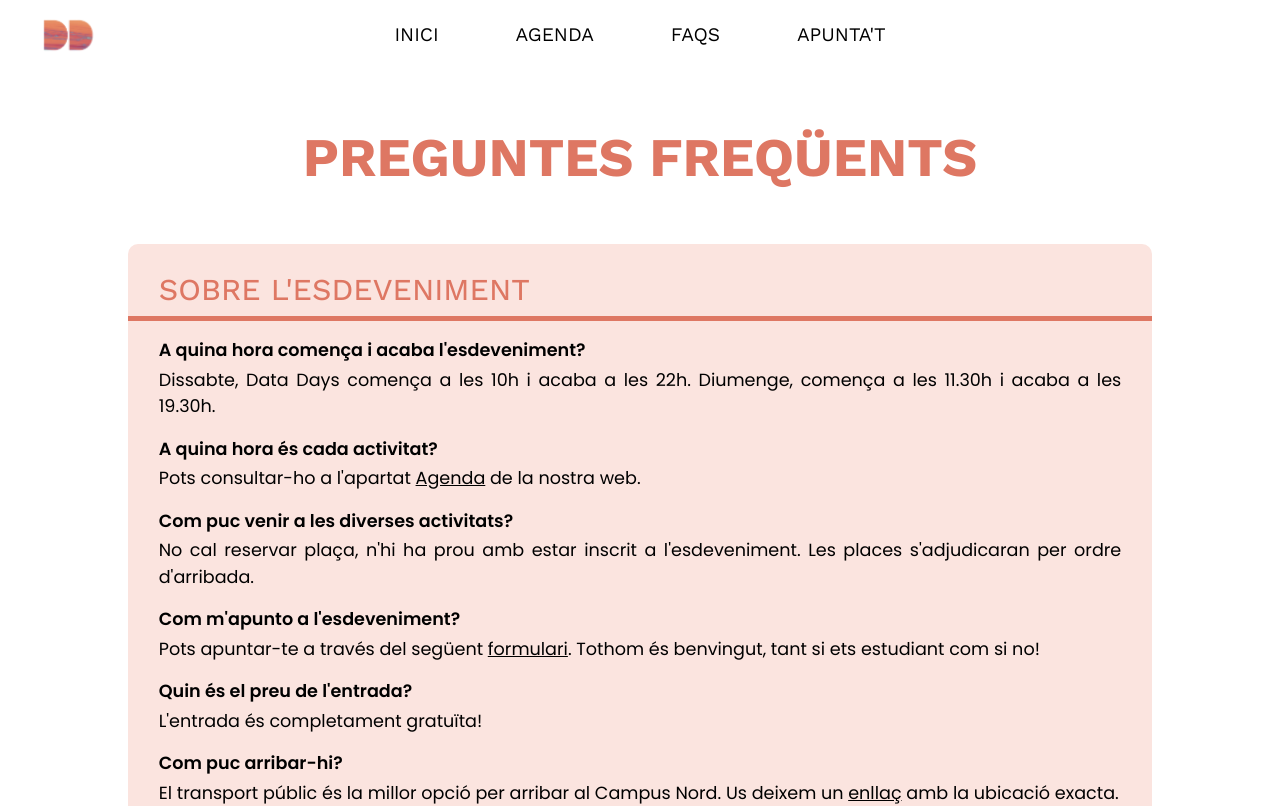
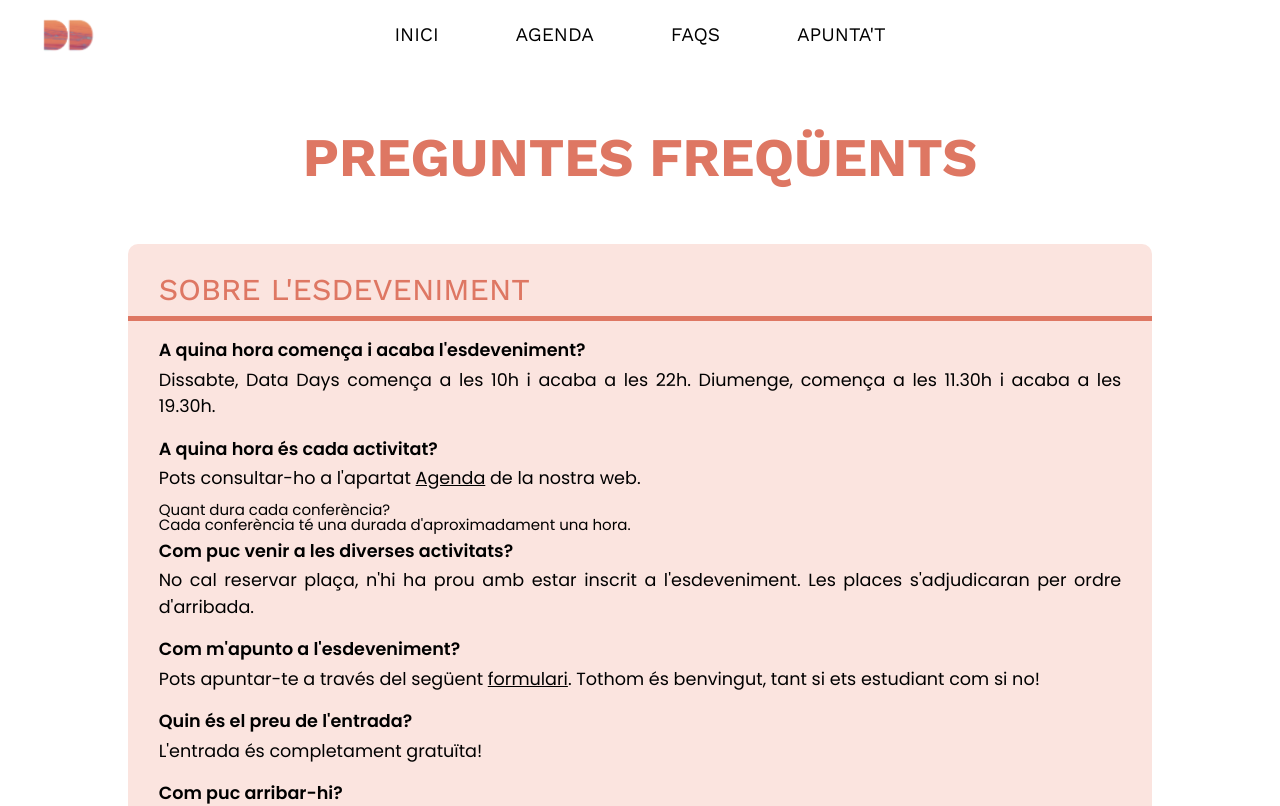
Before and after one commit to orlandoroldan/data_days_web, a React (Vite) app: page /faq in a window 1280 px wide. Shown: the top 806 px of the page. Built offline with nearby package versions, Linux system fonts and the light colour scheme.

Commit message:
afegir FAQ durada conferències

```diff
--- a/src/pages/FAQ.jsx
+++ b/src/pages/FAQ.jsx
@@ -22,6 +22,12 @@ const FAQ = () => {
           </div>
           <div className="FAQanswer">
             Pots consultar-ho a l&apos;apartat <Link to="/agenda">Agenda</Link> de la nostra web.
+          </div>
+          <div classname="FAQquestion">
+            Quant dura cada conferència?
+          </div>
+          <div classname="FAQanswer">
+            Cada conferència té una durada d'aproximadament una hora.
           </div>
           <div className="FAQquestion">
             Com puc venir a les diverses activitats?
```
